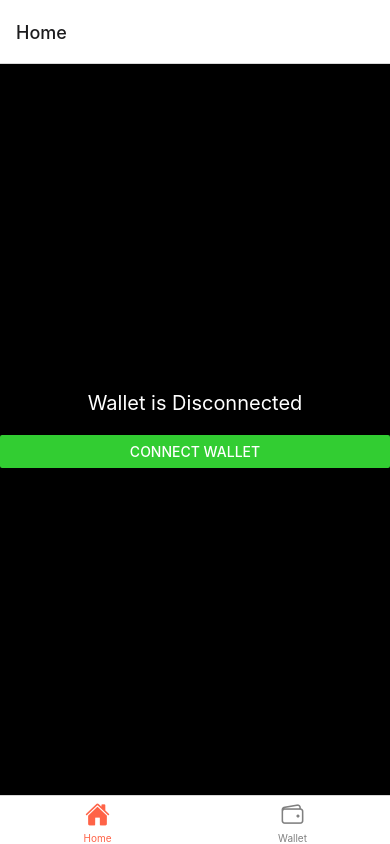
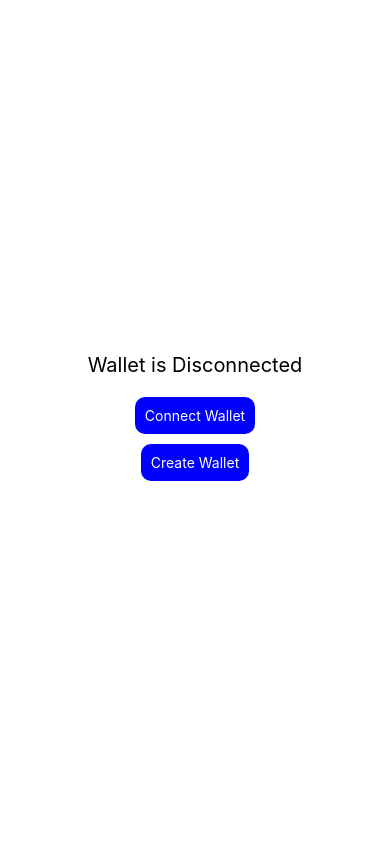
Before and after one commit to sktbrd/nobank, a React Native app: screen / in a window 390 px wide. Built offline with nearby package versions, Linux system fonts and the light colour scheme.

Commit message:
create wallet button

```diff
--- a/App.js
+++ b/App.js
@@ -1,4 +1,5 @@
-import React, { useState, useEffect, createContext, useContext } from 'react';
+// App.js
+import React, { useState, createContext, useContext, useEffect } from 'react';
 import { Text, StatusBar, StyleSheet, View, Button, TextInput, Alert, Platform } from 'react-native';
 import MapView, { Marker } from 'react-native-maps';
 import * as Location from 'expo-location';
@@ -6,34 +7,33 @@ import { NavigationContainer } from '@react-navigation/native';
 import { createBottomTabNavigator } from '@react-navigation/bottom-tabs';
 import { Ionicons } from '@expo/vector-icons';
 import WalletBalance from './src/tabs/WalletBalance';
+import ConnectWallet from './src/components/ConnectWallet';
+import { WalletProvider, useWallet } from './src/context/WalletContext';
 
+const MyTabs = () => {
+  return (
+    <Tab.Navigator
 
-// Context for Wallet Connection
-const WalletContext = createContext();
+      screenOptions={({ route }) => ({
+        tabBarIcon: ({ focused, color, size }) => {
+          let iconName;
 
-const useWallet = () => useContext(WalletContext);
+          if (route.name === 'Wallet') {
+            iconName = focused ? 'wallet' : 'wallet-outline';
+          } else if (route.name === 'Map') {
+            iconName = focused ? 'map' : 'map-outline';
+          }
 
-const WalletProvider = ({ children }) => {
-  const [isWalletConnected, setIsWalletConnected] = useState(false); // Default to disconnected for demonstration
-
-  const connectWallet = () => setIsWalletConnected(true);
-
-  return (
-    <WalletContext.Provider value={{ isWalletConnected, connectWallet }}>
-      {children}
-    </WalletContext.Provider>
-  );
-};
-
-// Dummy ConnectWallet Component
-const ConnectWallet = () => {
-  const { connectWallet } = useWallet();
-
-  return (
-    <View style={styles.container}>
-      <Text style={styles.text}>Wallet is Disconnected</Text>
-      <Button title="Connect Wallet" onPress={connectWallet} color="limegreen" />
-    </View>
+          return <Ionicons name={iconName} size={size} color={color} />;
+        },
+      })}
+      tabBarOptions={{
+        activeTintColor: 'limegreen',
+        inactiveTintColor: 'gray',
+      }}>
+      <Tab.Screen name="Wallet" component={WalletBalance} />
+      <Tab.Screen name="Map" component={MainApp} />
+    </Tab.Navigator>
   );
 };
 
@@ -87,49 +87,28 @@ const MainApp = () => {
 
 const Tab = createBottomTabNavigator();
 
-function HomeScreen() {
-  const { isWalletConnected } = useWallet();
-
-  return isWalletConnected ? <MainApp /> : <ConnectWallet />;
-}
-
-function MyTabs() {
-  return (
-    <Tab.Navigator
-      initialRouteName="Home"
-      screenOptions={({ route }) => ({
-        tabBarIcon: ({ focused, color, size }) => {
-          let iconName;
-
-          if (route.name === 'Home') {
-            iconName = focused ? 'home' : 'home-outline';
-          } else if (route.name === 'Wallet') {
-            iconName = focused ? 'wallet' : 'wallet-outline';
-          }
-
-          return <Ionicons name={iconName} size={size} color={color} />;
-        },
-        tabBarActiveTintColor: 'tomato',
-        tabBarInactiveTintColor: 'gray',
-      })}
-    >
-      <Tab.Screen name="Home" component={HomeScreen} />
-      <Tab.Screen name="Wallet" component={WalletBalance} />
-    </Tab.Navigator>
-  );
-}
-
-export default function App() {
+function App() {
   return (
     <WalletProvider>
-      <NavigationContainer>
-        <MyTabs />
-      </NavigationContainer>
+      <AppContent />
     </WalletProvider>
   );
 }
 
-// Styles remain the same
+function AppContent() {
+  const { isWalletConnected } = useWallet();
+
+  return isWalletConnected ? (
+    <NavigationContainer>
+      <MyTabs />
+    </NavigationContainer>
+  ) : (
+    <ConnectWallet />
+  );
+}
+
+
+// Styles
 const styles = StyleSheet.create({
   container: {
     flex: 1,
@@ -164,3 +143,5 @@ const styles = StyleSheet.create({
     fontSize: 16,
   },
 });
+
+export default App;
--- a/package.json
+++ b/package.json
@@ -20,6 +20,7 @@
     "eth-token-wallet": "^1.0.22",
     "expo": "~50.0.7",
     "expo-location": "~16.5.3",
+    "expo-module-scripts": "^3.4.1",
     "expo-status-bar": "~1.11.1",
     "react": "18.2.0",
     "react-native": "0.73.4",
--- a/src/components/ConnectWallet.js
+++ b/src/components/ConnectWallet.js
@@ -1,15 +1,35 @@
-// components/ConnectWallet.js
-import React from 'react';
-import { View, Text, Button, StyleSheet } from 'react-native';
+import React, { useState } from 'react'; // Fixed: Added useState import
+import { View, Text, Button, StyleSheet, TouchableOpacity } from 'react-native'; // Added TouchableOpacity for custom button styles
 import { useWallet } from '../context/WalletContext';
 
 const ConnectWallet = () => {
     const { connectWallet } = useWallet();
+    const dummy12words = "abandon, ability, able, about, above, absent, absorb, abstract, absurd, abuse, access, accident";
+    const [modalVisible, setModalVisible] = useState(false);
+
+    // Fixed: Correctly defined as a React component
+    const CreateWalletModal = () => (
+        <View>
+            <Text>Modal</Text>
+            <Text>{dummy12words}</Text>
+            <Button title="Close" onPress={() => setModalVisible(false)} />
+        </View>
+    );
+
+    const handleCreateWallet = () => {
+        setModalVisible(true);
+    };
 
     return (
         <View style={styles.container}>
+            {modalVisible && <CreateWalletModal />}
             <Text style={styles.text}>Wallet is Disconnected</Text>
-            <Button backgroundColor="blue" borderRadius="10px" title="Connect Wallet" onPress={connectWallet} />
+            <TouchableOpacity style={styles.button} onPress={connectWallet}>
+                <Text style={styles.buttonText}>Connect Wallet</Text>
+            </TouchableOpacity>
+            <TouchableOpacity style={styles.button} onPress={handleCreateWallet}>
+                <Text style={styles.buttonText}>Create Wallet</Text>
+            </TouchableOpacity>
         </View>
     );
 };
@@ -24,6 +44,17 @@ const styles = StyleSheet.create({
         fontSize: 20,
         marginBottom: 20,
     },
+    // Added styles for custom button
+    button: {
+        backgroundColor: 'blue',
+        borderRadius: 10,
+        padding: 10,
+        marginBottom: 10,
+    },
+    buttonText: {
+        color: 'white',
+        textAlign: 'center',
+    },
 });
 
 export default ConnectWallet;
```
Also changed, not shown: 1 other file (tests, documents, lock files or other folders).
